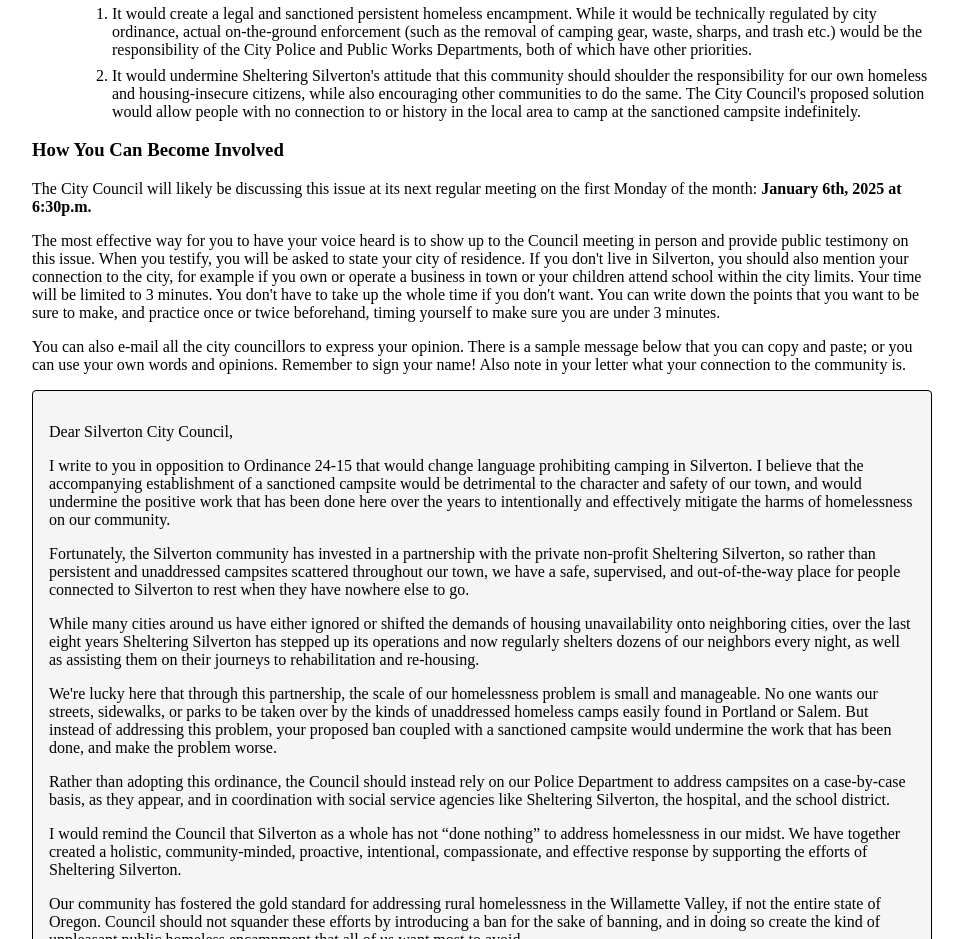
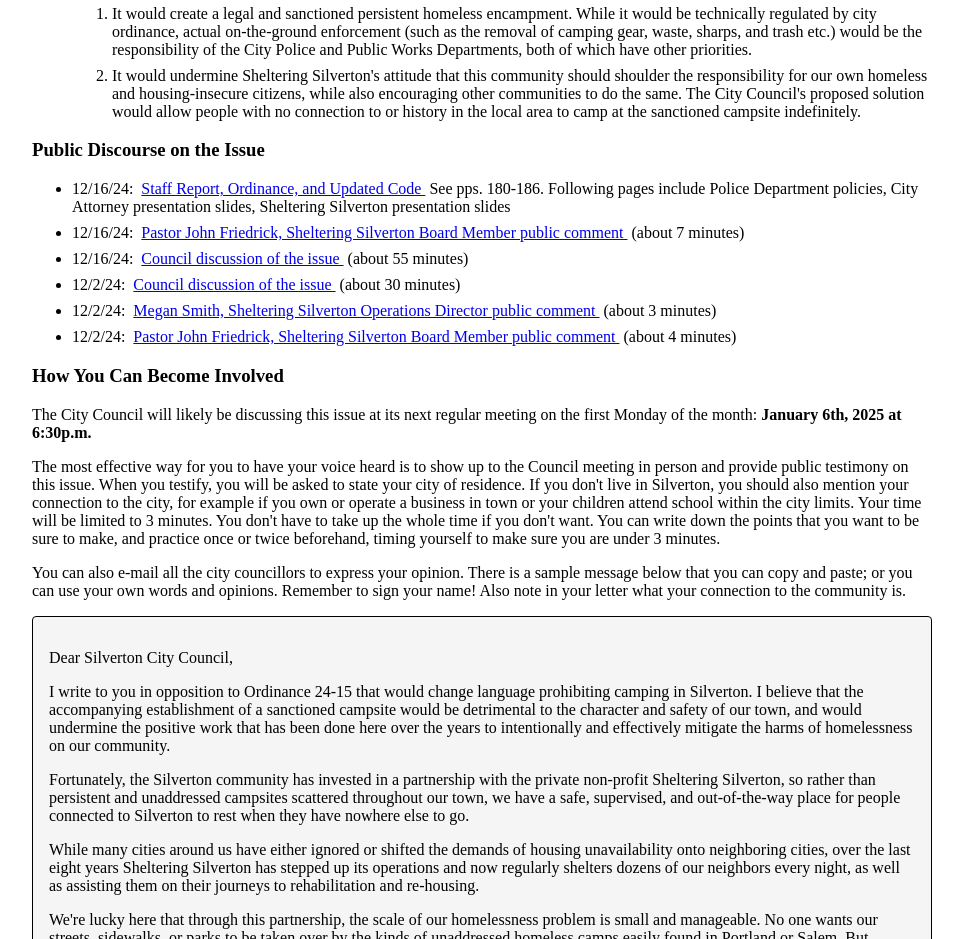
Before and after one commit to dmitrydwhite/personal-page, a plain HTML site: page silverton_camping.html in a window 1280 px wide. Shown: the part 920-1859 px from the top of the page, without its empty margins (158-1121 px from the left). Drawn offline with Linux system fonts and the light colour scheme.

Commit message:
Update silverton_camping.html

```diff
--- a/silverton_camping.html
+++ b/silverton_camping.html
@@ -44,6 +44,52 @@
             <li>It would create a legal and sanctioned persistent homeless encampment. While it would be technically regulated by city ordinance, actual on-the-ground enforcement (such as the removal of camping gear, waste, sharps, and trash etc.) would be the responsibility of the City Police and Public Works Departments, both of which have other priorities.</li>
             <li>It would undermine Sheltering Silverton's attitude that this community should shoulder the responsibility for our own homeless and housing-insecure citizens, while also encouraging other communities to do the same. The City Council's proposed solution would allow people with no connection to or history in the local area to camp at the sanctioned campsite indefinitely.</li>
         </ol>
+    </ul>
+
+    <h3>Public Discourse on the Issue</h3>
+    <ul>
+        <li>
+            12/16/24:&nbsp;
+            <a href="https://www.silverton.or.us/media/14876">
+                Staff Report, Ordinance, and Updated Code
+            </a>
+            &nbsp;See pps. 180-186. Following pages include Police Department policies, City Attorney presentation slides, Sheltering Silverton presentation slides
+        </li>
+        <li>
+            12/16/24:&nbsp;
+            <a href="https://vimeo.com/1043019771#t=1h00m34s&end=1h07m47s" target="_blank">
+                Pastor John Friedrick, Sheltering Silverton Board Member public comment
+            </a>
+            &nbsp;(about 7 minutes)
+        </li>
+        <li>
+            12/16/24:&nbsp;
+            <a href="https://vimeo.com/1043019771#t=2h29m50s&end=3h25m50s" target="_blank">
+                Council discussion of the issue
+            </a>
+            &nbsp;(about 55 minutes)
+        </li>
+        <li>
+            12/2/24:&nbsp;
+            <a href="https://vimeo.com/1039800490#t=2m44s&end=33m28s" target="_blank">
+                Council discussion of the issue
+            </a>
+            &nbsp;(about 30 minutes)
+        </li>
+        <li>
+            12/2/24:&nbsp;
+            <a href="https://vimeo.com/1039800490#t=1h02m02s&end=1h06m03s" target="_blank">
+                Megan Smith, Sheltering Silverton Operations Director public comment
+            </a>
+            &nbsp;(about 3 minutes)
+        </li>
+        <li>
+            12/2/24:&nbsp;
+            <a href="https://vimeo.com/1039800490#t=1h15m14s&end=1h19m26s" target="_blank">
+                Pastor John Friedrick, Sheltering Silverton Board Member public comment
+            </a>
+            &nbsp;(about 4 minutes)
+        </li>
     </ul>
 
     <h3>How You Can Become Involved</h3>
```
